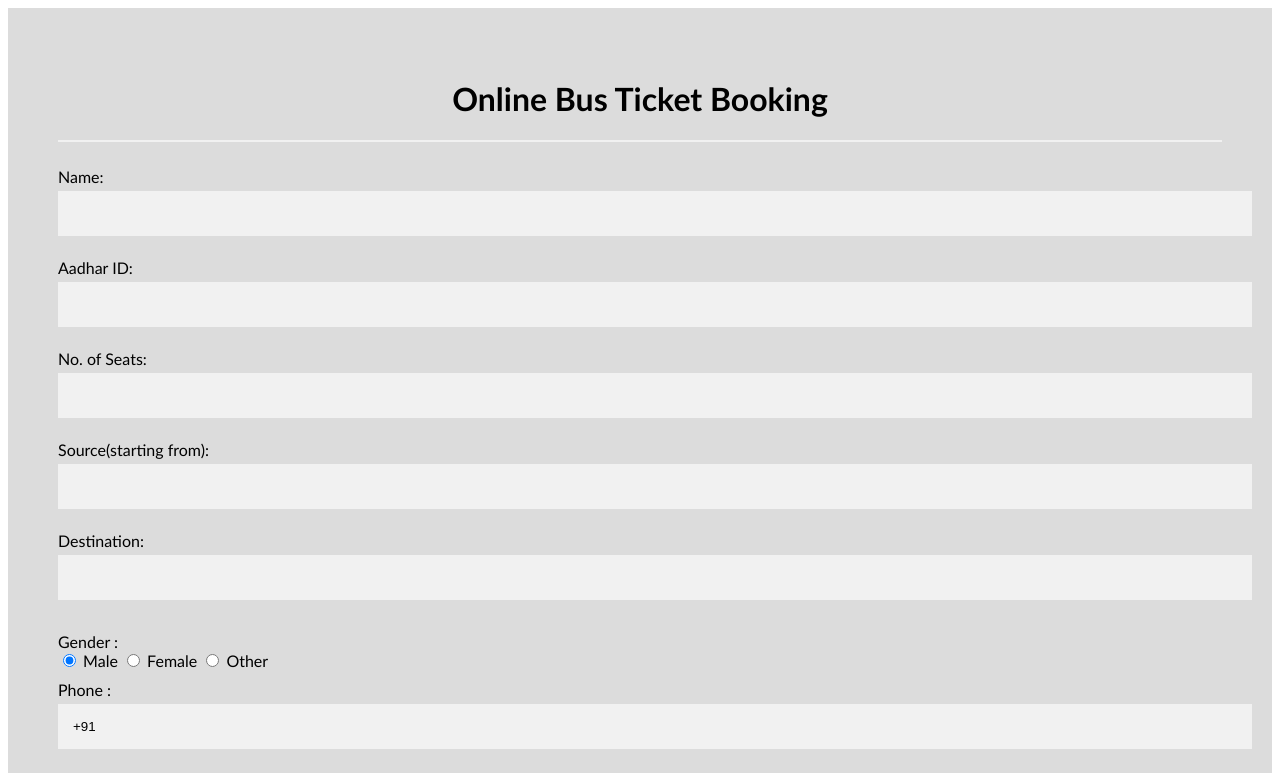
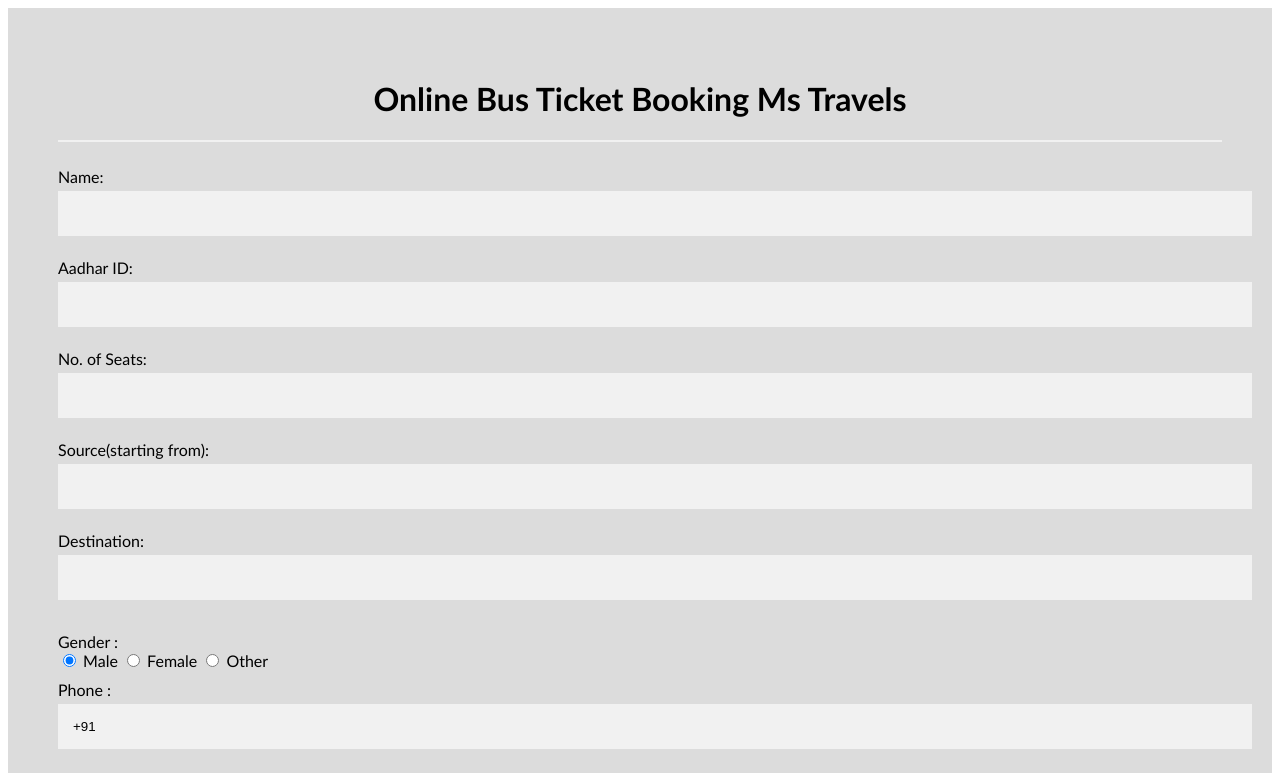
Before and after one commit to krishnaraj0805/Krishnaraj28digital-portfolio, a plain HTML site: page index.html in a window 1280 px wide. Shown: the top 773 px of the page. Drawn offline with Linux system fonts and the light colour scheme.

Commit message:
Update index.html

```diff
--- a/index.html
+++ b/index.html
@@ -49,7 +49,7 @@ hr {
 <body>
 <form>
   <div class="container">
-  <center>  <h1> Online Bus Ticket Booking</h1> </center>
+  <center>  <h1> Online Bus Ticket Booking Ms Travels </h1> </center>
   <hr>
   <label> Name: </label>
 <input type="text" size="15" required />
```
